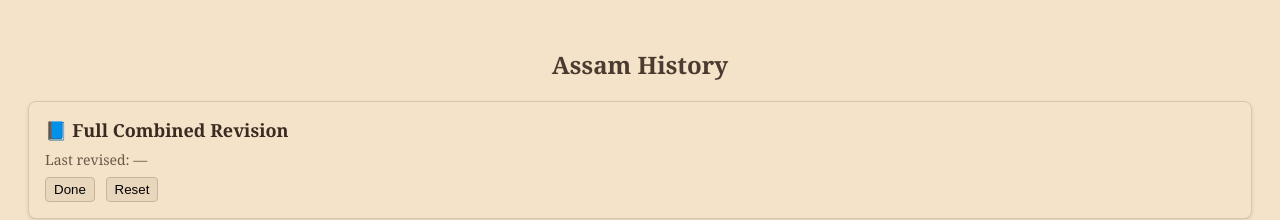
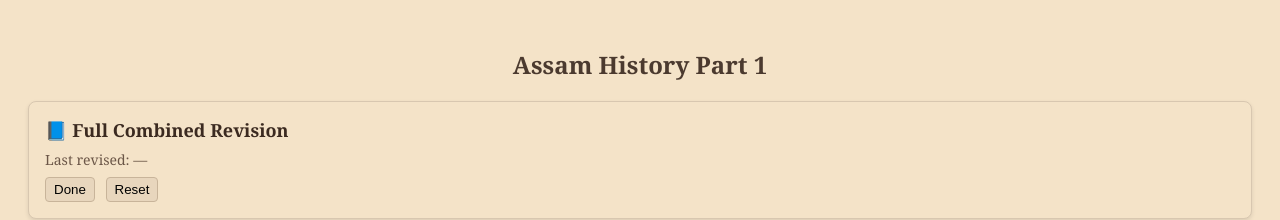
Before and after one commit to dekajyotiprakash26-pixel/StudyApp, a plain HTML site: page assam-history-part1/index.html in a window 1280 px wide. Shown: the top 220 px of the page. Drawn offline with Linux system fonts and the light colour scheme.

Commit message:
Update index.html

```diff
--- a/assam-history-part1/index.html
+++ b/assam-history-part1/index.html
@@ -57,7 +57,7 @@ button{
 
 <body>
 
-<h2>Assam History</h2>
+<h2>Assam History Part 1</h2>
 
 <div class="subject" data-id="assam-full">
   <a href="full.html">📘 Full Combined Revision</a>
```
